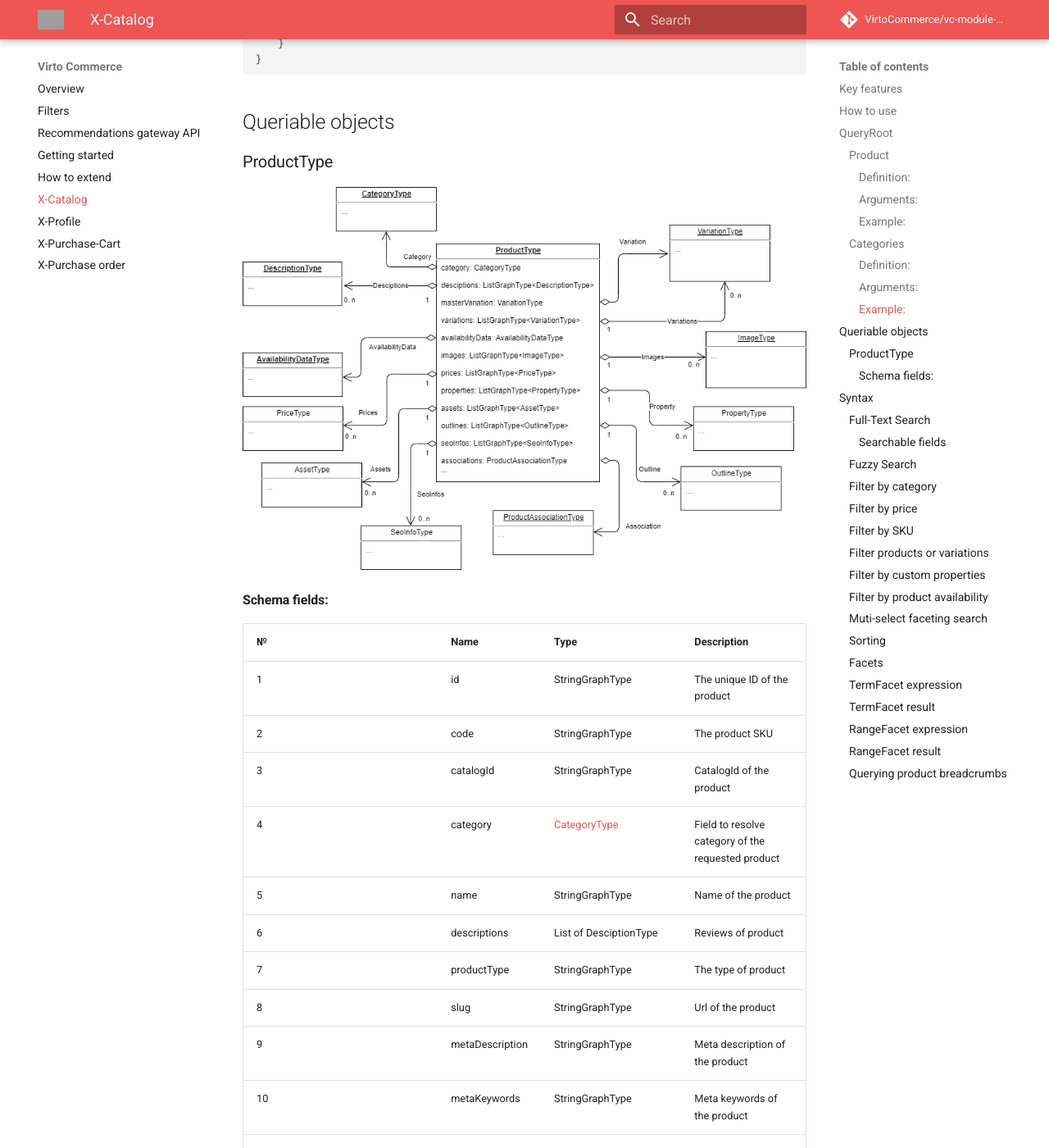
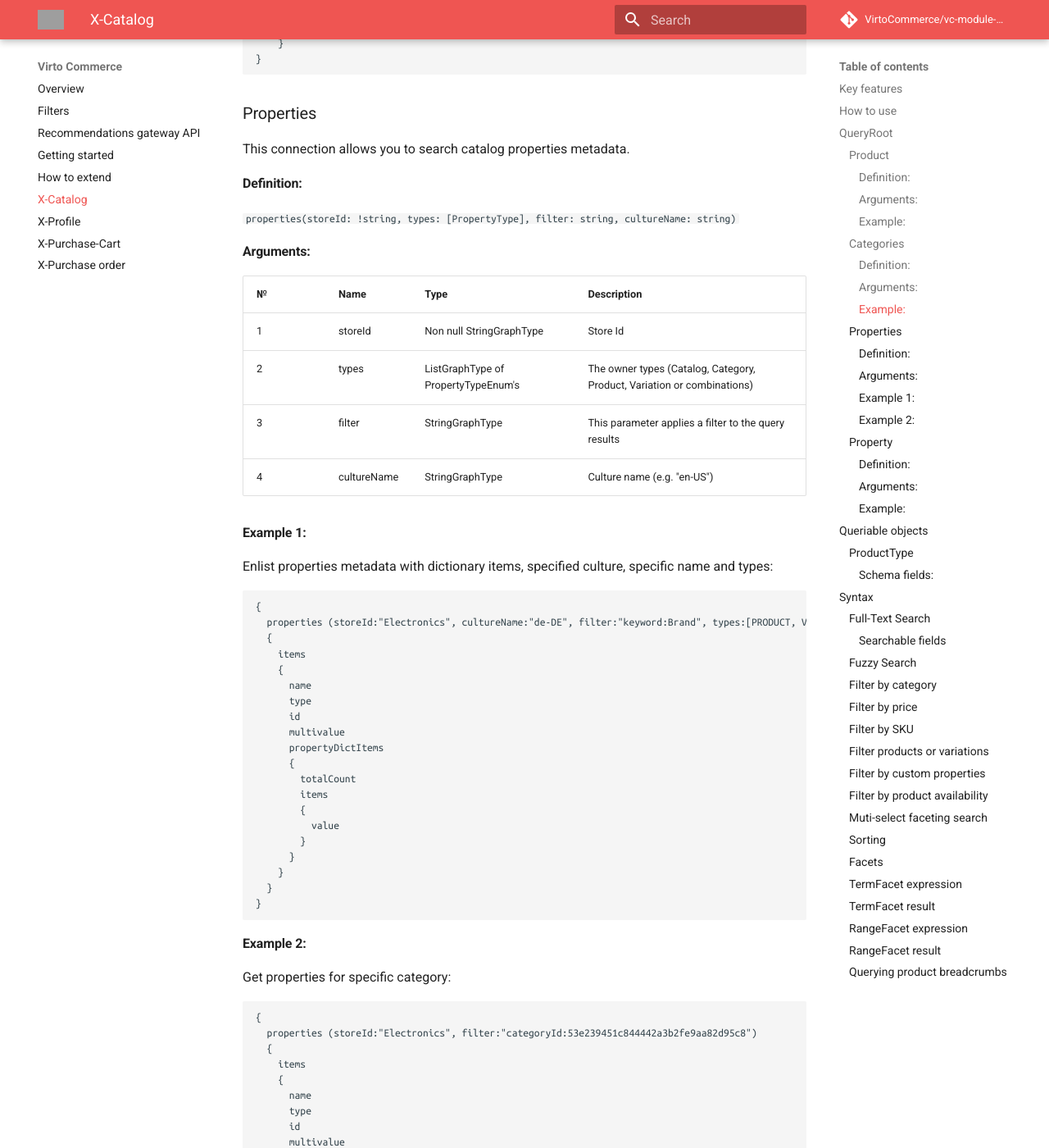
Before and after one commit to VirtoCommerce/vc-module-experience-api, an MkDocs documentation site: the page built from docs/x-catalog-reference.md, in a window 1280 px wide and 1400 px high, scrolled down 5742 px. Shown: the whole window at 82% size. Built offline with MkDocs 1.6.1 and Material for MkDocs 9.7.7, drawn with Linux system fonts in a browser that asks for light colours; comment, search, counter and statistics services are not loaded; some of the changed text lies outside the part shown; grey boxes are pictures that could not be loaded.

Commit message:
PT-2386: Update docs with properties connection description

````diff
--- a/docs/x-catalog-reference.md
+++ b/docs/x-catalog-reference.md
@@ -132,6 +132,92 @@ This connection allows you to search products.
     }
 }
 ```
+### Properties
+This connection allows you to search catalog properties metadata.
+#### Definition:
+`properties(storeId: !string, types: [PropertyType], filter: string, cultureName: string)`
+#### Arguments:
+|№ |Name        |Type                     |Description                |
+|--|------------|-------------------------|---------------------------|
+| 1|storeId      |Non null StringGraphType |Store Id            |
+| 2|types      |ListGraphType of PropertyTypeEnum's |The owner types (Catalog, Category, Product, Variation or combinations)            |
+| 3|filter      |StringGraphType |This parameter applies a filter to the query results           |
+| 4|cultureName      |StringGraphType |Culture name (e.g. "en-US")            |
+
+#### Example 1:
+Enlist properties metadata with dictionary items, specified culture, specific name and types:
+```
+{
+  properties (storeId:"Electronics", cultureName:"de-DE", filter:"keyword:Brand", types:[PRODUCT, VARIATION])
+  {
+    items
+    {
+      name
+      type
+      id
+      multivalue
+      propertyDictItems
+      {
+        totalCount
+        items
+        {
+          value
+        }
+      }
+    }
+  }
+}
+```
+#### Example 2:
+Get properties for specific category:
+```
+{
+  properties (storeId:"Electronics", filter:"categoryId:53e239451c844442a3b2fe9aa82d95c8")
+  {
+    items
+    {
+      name
+      type
+      id
+      multivalue
+      propertyDictItems
+      {
+        totalCount
+        items
+        {
+          value
+        }
+      }
+    }
+  }
+}
+```
+### Property
+This connection allows you to get metadata for specific catalog property.
+#### Definition:
+`property(id: !string, cultureName: string)`
+#### Arguments:
+|№ |Name        |Type                     |Description                |
+|--|------------|-------------------------|---------------------------|
+| 1|id      |Non null StringGraphType |Property id            |
+| 4|cultureName      |StringGraphType |Culture name (e.g. "en-US")            |
+
+#### Example:
+Get one property with dictionary items for specific culture:
+```
+{
+  property (id:"43d14478-d142-4a65-956f-0a308d0c4ee8", cultureName:"de-DE")
+  {
+    propertyDictItems
+    {
+      items
+      {
+        value
+      }
+    }
+  }
+}
+```
 
 ## Queriable objects
 ### ProductType
@@ -178,6 +264,7 @@ This connection allows you to search products.
 |7|images    |List of ImageType      |Category images|
 |8|outlines  |List of OutlineType    |Category outlines|
 |9|seoInfos  |List of SeoInfoType    |SEO information of the category|
+|9|properties  |List of PropertyType    |Properties of the category|
 
 ## Syntax
 ### Full-Text Search
````
Also changed, not shown: docs/media/CategoryType.jpeg.
